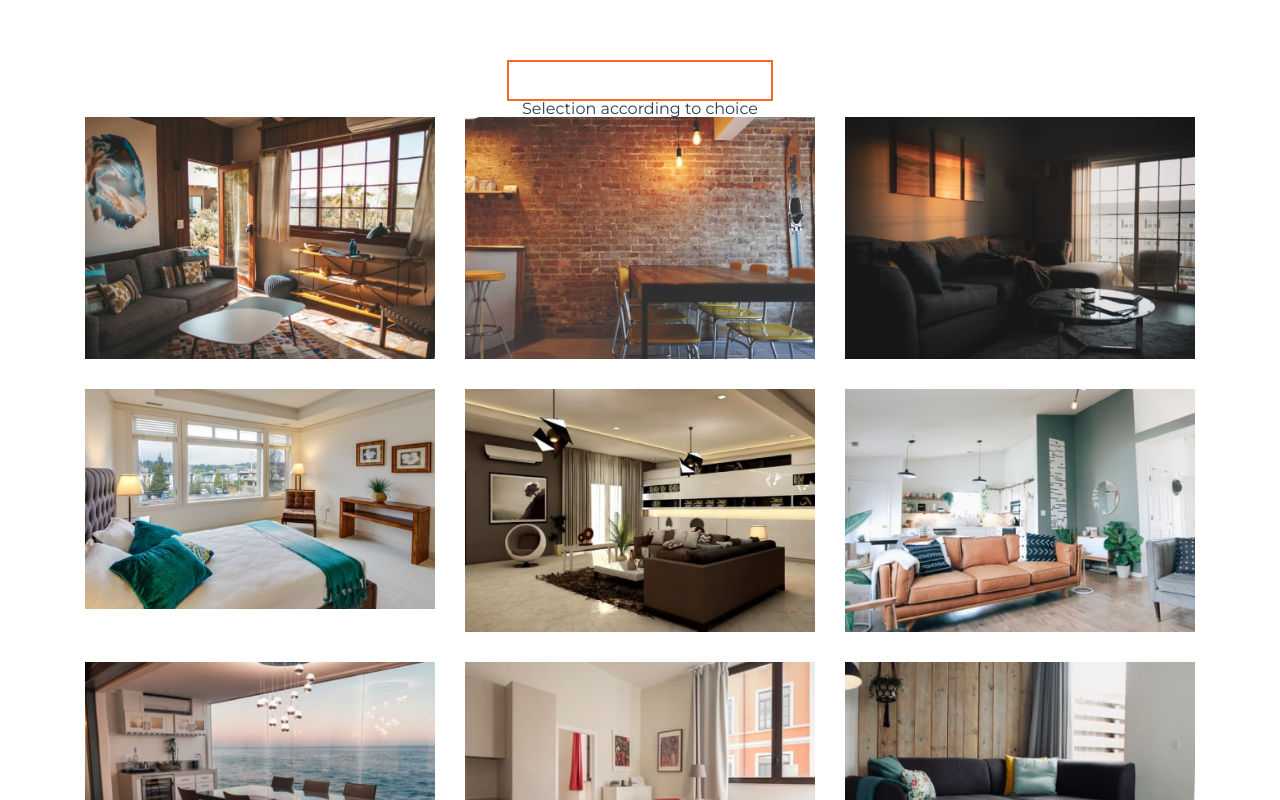
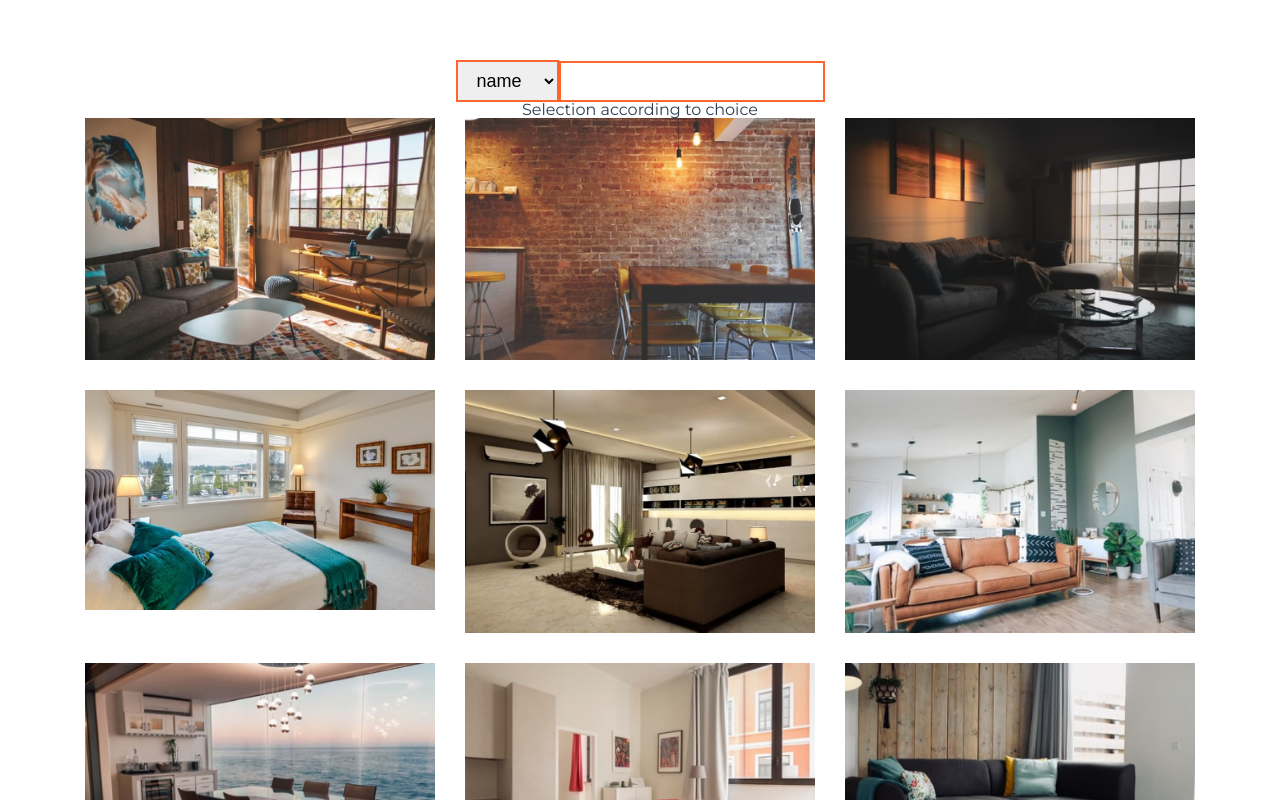
Before and after one commit to Andrey1914/apartment-searcher, a Vue app: page / in a window 1280 px wide. Shown: the top 800 px of the page. Built offline with nearby package versions, Linux system fonts and the light colour scheme.

Commit message:
created component select

```diff
--- a/src/App.vue
+++ b/src/App.vue
@@ -1,5 +1,6 @@
 <template>
   <h2>{{ text }}</h2>
+  <CustomSelect :items="['name', 'label', 'salary']" />
   <CustomInput v-model="text" />
   <ApartmentsList :items="apartments">
     <template v-slot:apartment="{ apartment }">
@@ -14,6 +15,7 @@
 import ApartmentsItem from './components/Apartment/ApartmentsItem.vue';
 import CustomInput from './components/Shared/CustomInput.vue';
 import apartments from './components/Apartment/apartments';
+import CustomSelect from './components/Shared/CustomSelect.vue';
 
 export default {
   name: 'App',
@@ -21,6 +23,7 @@
     ApartmentsList,
     ApartmentsItem,
     CustomInput,
+    CustomSelect
   },
   data() {
     return {
--- /dev/null
+++ b/src/components/Shared/CustomSelect.vue
@@ -0,0 +1,44 @@
+<template>
+    <select v-on="listeners" class="custom-select">
+        <option v-for="item in formatedItems" :value="item.value" :key="item.value">{{ item.label }}</option>
+    </select>
+</template>
+
+<script>
+export default {
+    name: 'CustomSelect',
+    props: {
+        items: {
+            type: Array,
+            required: true,
+        }
+    },
+    computed: {
+        listeners() {
+            return {
+                ...this.listeners,
+                input: event => this.$emit('input', event.target.value)
+            }
+        },
+        formatedItems() {
+            return this.items.map(item => {
+                return typeof item === 'object' ? item : { value: item, label: item }
+            })
+        }
+    }
+}
+</script>
+
+<style lang="scss" scoped>
+@import "../../assets/scss/variables.scss";
+
+.custom-select {
+    min-height: 40px;
+    padding: 8px 15px;
+    outline: none;
+    line-height: inherit;
+    font-size: 18px;
+    cursor: pointer;
+    border: 2px solid $main-color;
+}
+</style>
```
